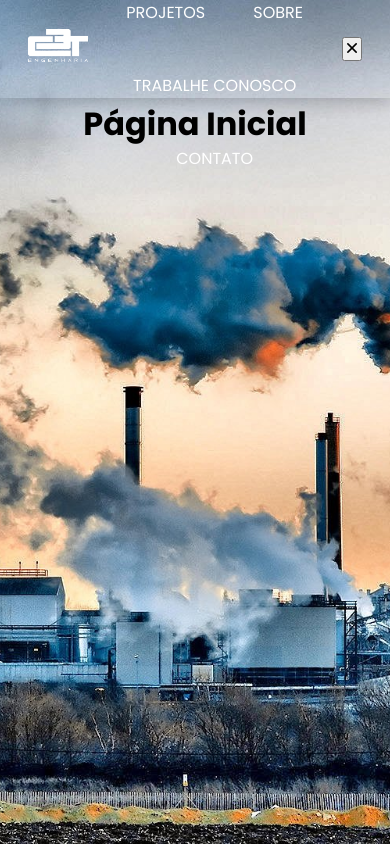
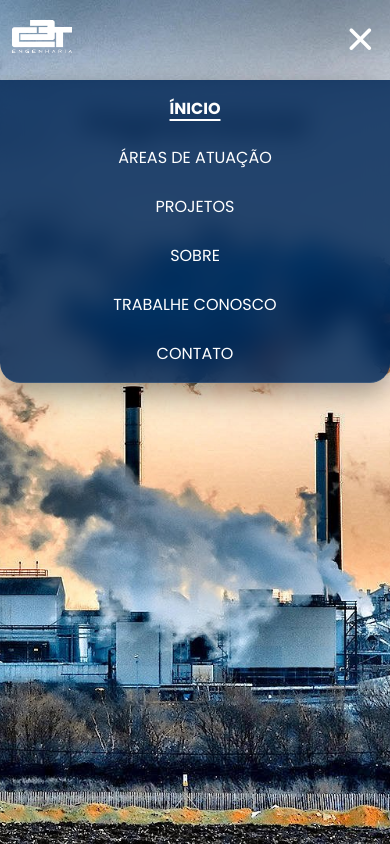
Before and after one commit to JoseWilliamRF/Engenharia-React, a React (Vite) app: page / in a window 390 px wide. Both pictures are taken after a click on the button 351 px from the left and 49 px from the top of the page. Built offline with nearby package versions, Linux system fonts and the light colour scheme.

Commit message:
refactor: limpeza do CSS da navbar e implementacao de glassmorphism no menu mobile

```diff
--- a/src/components/layout/Navbar.jsx
+++ b/src/components/layout/Navbar.jsx
@@ -23,6 +23,7 @@ function Navbar() {
         >
           <li>
             <NavLink
+              onClick={() => setMenuAberto(false)}
               to="/"
               className={({ isActive }) =>
                 isActive
@@ -35,6 +36,7 @@ function Navbar() {
           </li>
           <li>
             <NavLink
+              onClick={() => setMenuAberto(false)}
               to="/AreasDeAtuacao"
               className={({ isActive }) =>
                 isActive
@@ -47,6 +49,7 @@ function Navbar() {
           </li>
           <li>
             <NavLink
+              onClick={() => setMenuAberto(false)}
               to="/Projetos"
               className={({ isActive }) =>
                 isActive
@@ -59,6 +62,7 @@ function Navbar() {
           </li>
           <li>
             <NavLink
+              onClick={() => setMenuAberto(false)}
               to="/Sobre"
               className={({ isActive }) =>
                 isActive
@@ -71,6 +75,7 @@ function Navbar() {
           </li>
           <li>
             <NavLink
+              onClick={() => setMenuAberto(false)}
               to="/TrabalheConosco"
               className={({ isActive }) =>
                 isActive
@@ -83,6 +88,7 @@ function Navbar() {
           </li>
           <li>
             <NavLink
+              onClick={() => setMenuAberto(false)}
               to="/Contato"
               className={({ isActive }) =>
                 isActive
@@ -96,6 +102,7 @@ function Navbar() {
         </ul>
 
         <LinkButton
+          onClick={() => setMenuAberto(false)}
           to="/Contato"
           text={'FALE CONOSCO'}
           customClass={styles.esconder_mobile}
--- a/src/components/layout/navbar.module.css
+++ b/src/components/layout/navbar.module.css
@@ -1,6 +1,10 @@
+/* =========================================
+   HEADER & NAVBAR (DESKTOP)
+   ========================================= */
+
 .header {
   width: 100%;
-  padding: 1.5rem 3%;
+  padding: 0 3%;
   position: fixed;
   top: 0;
   z-index: 4;
@@ -11,7 +15,8 @@
 .navbar {
   padding: 1rem;
   display: flex;
-  height: 50px;
+  height: 80px;
+  padding: 0;
   align-items: center;
   justify-content: space-between;
 }
@@ -20,12 +25,11 @@
   width: 60px;
 }
 
-.navbar ul {
+.nav_list {
   display: flex;
   text-decoration: none;
   list-style: none;
   gap: 3rem;
-  flex-wrap: wrap;
   justify-content: center;
 }
 
@@ -37,11 +41,6 @@
   color: white;
 }
 
-.nav_link:hover::after {
-  opacity: 1;
-  transform: translate(-50%, -50%) scale(1);
-}
-
 /* Quando a classe active estiver junto com a nav_link */
 .nav_link.active {
   font-weight: 700;
@@ -49,8 +48,43 @@
   text-decoration-thickness: 2px;
   text-underline-offset: 5px;
 }
+
+.mobile_btn {
+  display: none;
+  background: none;
+  border: none;
+  color: white;
+  font-size: 1.8rem;
+  cursor: pointer;
+}
+
 @media screen and (max-width: 996px) {
   .esconder_mobile {
     display: none !important;
   }
+
+  .mobile_btn {
+    display: block;
+  }
+
+  .nav_list {
+    display: none;
+    flex-direction: column;
+    align-items: center;
+    position: absolute;
+    top: 80px;
+    left: 0;
+    gap: 1.5rem;
+    width: 100%;
+    padding: 1rem 0;
+    background-color: rgba(2, 40, 89, 0.85);
+    backdrop-filter: blur(12px);
+    -webkit-backdrop-filter: blur(12px);
+    border-bottom: 1px solid rgba(255, 255, 255, 0.1);
+    box-shadow: 0px 10px 30px rgba(0, 0, 0, 0.4);
+    border-radius: 0px 0px 20px 20px;
+  }
+  .nav_list.menuAberto {
+    display: flex !important;
+  }
 }
--- a/src/components/ui/LinkButton.jsx
+++ b/src/components/ui/LinkButton.jsx
@@ -1,9 +1,13 @@
 import { Link } from 'react-router-dom';
 import styles from './LinkButton.module.css';
 
-function LinkButton({ to, text, customClass }) {
+function LinkButton({ to, text, customClass, onClick }) {
   return (
-    <Link to={to} className={`${styles.btn_default} ${customClass || ''}`}>
+    <Link
+      to={to}
+      className={`${styles.btn_default} ${customClass || ''}`}
+      onClick={onClick}
+    >
       {text}{' '}
     </Link>
   );
--- a/src/components/ui/LinkButton.module.css
+++ b/src/components/ui/LinkButton.module.css
@@ -5,7 +5,7 @@
   align-items: center;
   justify-content: center;
   /* Mantive as suas cores originais em azul */
-  background-color: #316a88;
+  background-color: #1e2325;
   border-radius: 12px;
   padding: 10px 14px;
   font-weight: 600;
@@ -16,5 +16,5 @@
 }
 
 .btn_default:hover {
-  background-color: #244669;
+  background-color: #393d41;
 }
```
